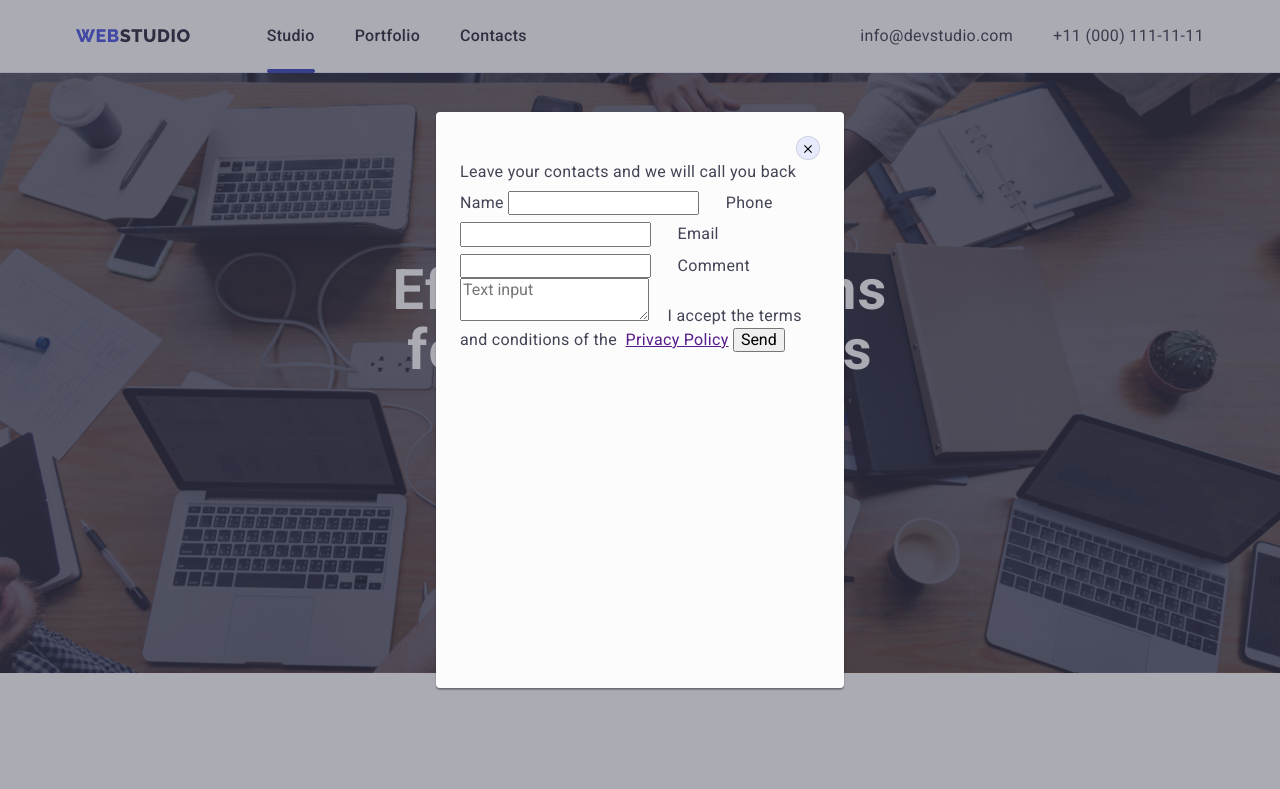
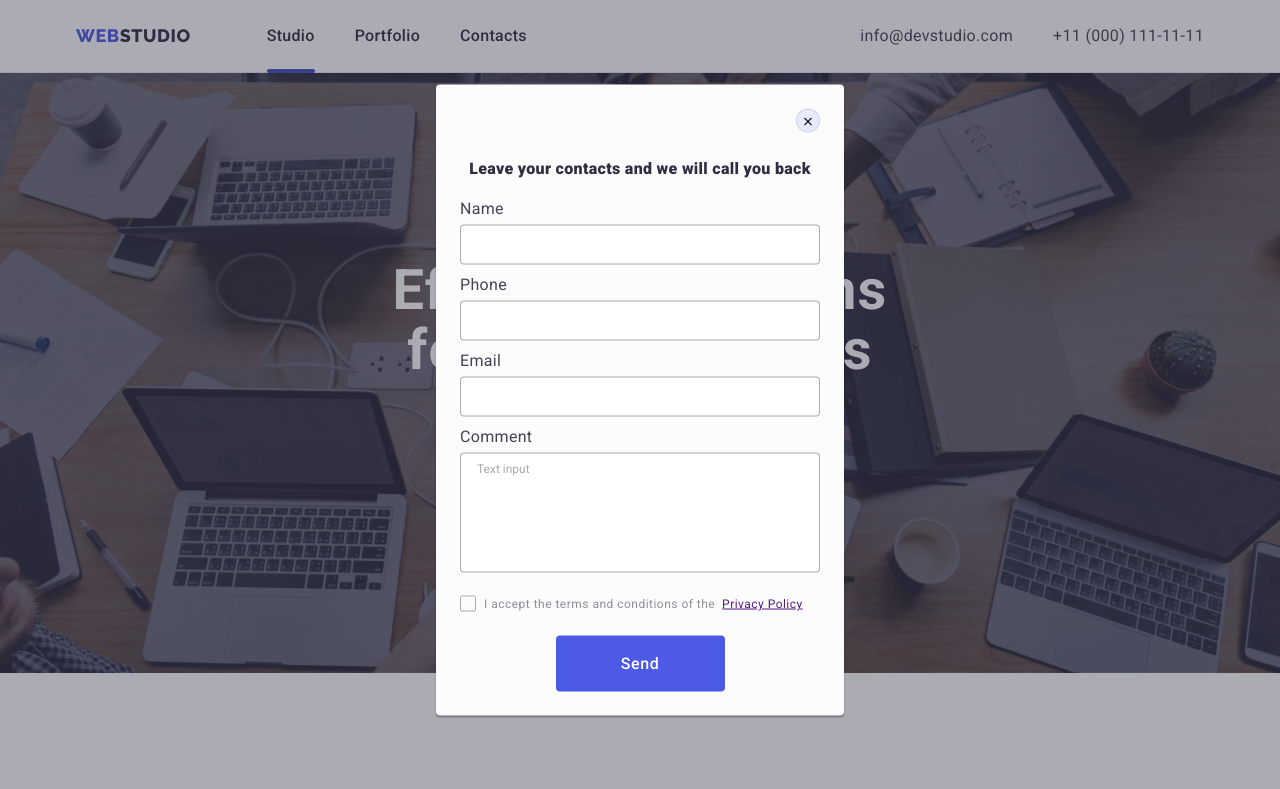
Before and after one commit to bajmutov/goit-markup-hw-06, a plain HTML site: page index.html in a window 1280 px wide. Both pictures are taken after a click on the button "Order Service". Shown: the top 789 px of the page. Drawn offline with nearby package versions, Linux system fonts and the light colour scheme.

Commit message:
Update styles.css

```diff
--- a/css/styles.css
+++ b/css/styles.css
@@ -442,7 +442,7 @@ body {
   min-width: 264px;
   height: 40px;
   padding: 8px 16px;
-
+color: var(--text-white-color);
   background-color: var(--secondary-text-color);
   border: 1px solid #ffffff;
   filter: drop-shadow(0px 4px 4px rgba(0, 0, 0, 0.15));
@@ -477,6 +477,24 @@ body {
 .footer-btn:hover {
   background-color: var(--hover-color);
 }
+
+.footer-email:focus {
+  outline: none;
+  border-color: var(--main-logo-color);
+  }
+
+.footer-icon-wrap {
+  display: block;
+  position: relative;
+}
+
+  .modal-footer-icon {
+    position: absolute;
+    top: 50%;
+    right: 24px;
+    transform: translateY(-50%);
+       }
+
 
 /* Page 2 */
 /* ============================Portfolio================ */
@@ -616,6 +634,13 @@ body {
   border: 1px solid rgba(0, 0, 0, 0.1);
   display: block;
   margin-left: auto;
+  margin-bottom: 24px;
+  transition: fill 250ms cubic-bezier(0.4, 0, 0.2, 1), background-color 250ms cubic-bezier(0.4, 0, 0.2, 1);
+}
+
+.modal-close-btn:hover {
+  fill: var(--text-white-color);
+  background-color: var(--hover-color);
 }
 
 .is-hidden {
@@ -626,4 +651,138 @@ body {
 
 /* =========================Form=================== */
 
+.modal-text {
+  margin-bottom: 16px;
+font-weight: 900;
+font-size: 16px;
+line-height: 1.5;
+text-align: center;
+letter-spacing: 0.02em;
+color: var(--secondary-text-color);
+}
+
+.modal-label-name {
+  display: block;
+  margin-bottom: 4px;
+    margin-top: 8px;
+}
+
+.form-label:first-child .modal-label-name {
+  margin-top: 0;
+}
+
+.form-label-checkbox {
+    font-weight: 400;
+font-size: 12px;
+line-height: calc(14 / 12);
+letter-spacing: 0.04em;
+color: var(--border-icon-color);
+display: flex;
+align-items: center;
+}
+
+.form-label .form-input-textarea {
+  margin-bottom: 16px;
+}
+
+.form-input {
+  padding: 11px 16px 11px 38px;
+  width: 100%;
+  height: 40px;
+    border: 1px solid rgba(46, 47, 66, 0.4);
+border-radius: 4px;
+transition: border-color 250ms cubic-bezier(0.4, 0, 0.2, 1);
+}
+
+.form-input-textarea {
+  margin-bottom: 8px;
+  padding: 8px 16px;
+  width: 100%;
+  height: 120px;
+  font-style: 30px;
+  border: 1px solid rgba(46, 47, 66, 0.4);
+border-radius: 4px;
+resize: none;
+transition: border-color 250ms cubic-bezier(0.4, 0, 0.2, 1);
+}
+
+.form-input-textarea::placeholder {
+  font-weight: 400;
+font-size: 12px;
+line-height: calc(14 / 12);
+  color: rgba(46, 47, 66, 0.4);
+}
+
+.form-btn {
+  display: block;
+  margin-top: 24px;
+  margin-left: auto;
+  margin-right: auto;
+  min-width: 169px;
+  height: 56px;
+  font-size: 16px;
+  line-height: 1.5;
+  font-weight: 500;
+  letter-spacing: 0.04em;
+  padding: 16px 32px;
+
+  background-color: var(--main-logo-color);
+  border: none;
+  border-radius: 4px;
+  color: var(--text-white-color);
+  transition: background-color 250ms cubic-bezier(0.4, 0, 0.2, 1);
+}
+
+.form-btn:focus,
+.form-btn:hover {
+  background-color: var(--hover-color);
+}
+
+.modal-icon-wrap {
+  position: relative;
+  display: block;
+}
+
+.modal-icon {
+  position: absolute;
+  top: 50%;
+  left: 0;
+  transform: translateY(-50%);
+  margin-left: 16px;
+  fill: var(--dark-logo-color);
+  transition: fill 250ms cubic-bezier(0.4, 0, 0.2, 1);
+  }
+
+  .form-input:focus, .form-input-textarea:focus,
+  .form-input:focus + .modal-icon {
+    outline: none;
+    border-color: var(--main-logo-color);
+    fill: var(--main-logo-color);
+  }
+
+  .checkbox-span {
+    width: 16px;
+    height: 16px;
+    border: 1px solid rgba(46, 47, 66, 0.4);
+    border-radius: 2px;
+    margin-right: 8px;
+    display: flex;
+    justify-content: center;
+    align-items: center;
+    fill: transparent;
+    transition: fill 250ms cubic-bezier(0.4, 0, 0.2, 1),
+    background-color 250ms cubic-bezier(0.4, 0, 0.2, 1),
+    border-color 250ms cubic-bezier(0.4, 0, 0.2, 1);
+  }
+
+  .form-input-privacy:checked + .form-label-checkbox .checkbox-span {
+    fill: var(--light-logo-color);
+    border: none;
+    background-color: var(--hover-color);
+  }
+
+  .form-input-privacy:focus + .form-label-checkbox .checkbox-span{
+    outline: none;
+    border-color: var(--main-logo-color);
+  }
 /*!== END ==*/
```
